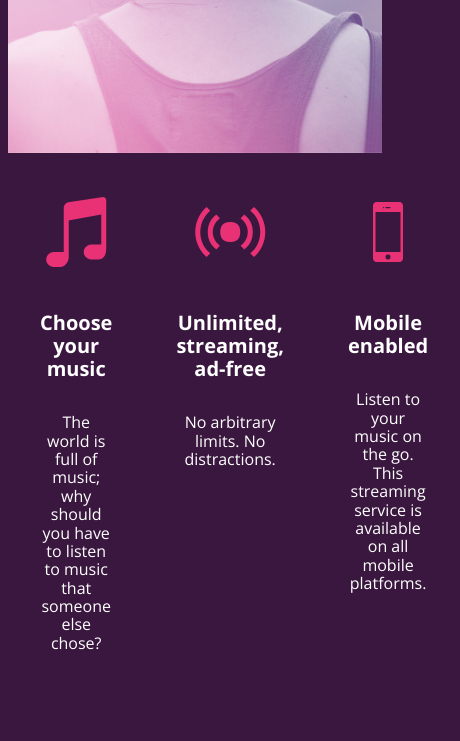
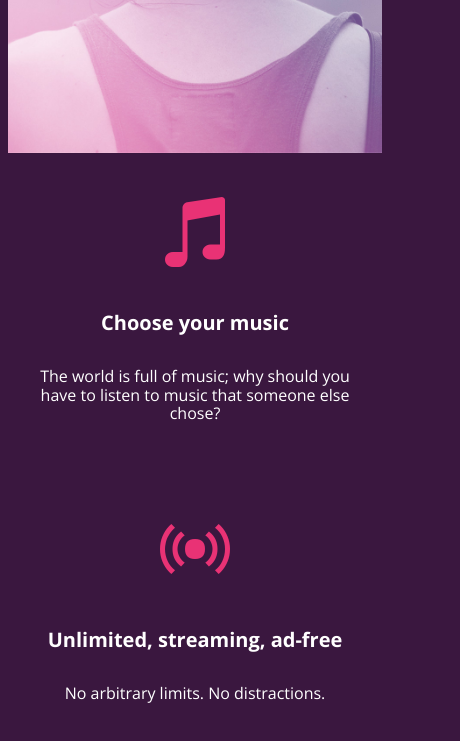
Before and after one commit to Omni-sonata/bloc-jams, a plain HTML site: page index.html in a window 390 px wide. Shown: the part 549-1290 px from the top of the page, 460 px wide, since content can reach past the window. Before the commit the page ends 1249 px from the top, so only its background shows below. Drawn offline with nearby package versions, Linux system fonts and the light colour scheme.

Commit message:
Checkpoint 4. HTML & CSS: Responsiveness

```diff
--- a/index.html
+++ b/index.html
@@ -2,10 +2,12 @@
  <html>
      <head>
 	       <title>Bloc Jams</title>
+         <meta name="viewport" content="width=device-width, initial-scale=1">
          <link rel="stylesheet" type="text/css" href="http://fonts.googleapis.com/css?family=Open+Sans:400,800,600,700,300">
          <link rel="stylesheet" type="text/css" href="http://code.ionicframework.com/ionicons/2.0.1/css/ionicons.min.css">
          <link rel="stylesheet" type="text/css" href="styles/normalize.css">
          <link rel="stylesheet" type="text/css" href="styles/main.css">
+         <link rel="stylesheet" type="text/css" href="styles/landing.css">
      </head>
      <body class="landing">
          <nav class="navbar"> <!-- nav bar -->
@@ -14,18 +16,18 @@
          <section class="hero-content"> <!-- hero content -->
 	           <h1 class="hero-title">Turn the music up!</h1>
 	       </section>
-         <section class="selling-points"> <!-- selling points -->
-             <div class="point">
+         <section class="selling-points container"> <!-- selling points -->
+             <div class="point column third">
                 <span class="ion-music-note"></span>
                 <h5 class="point-title">Choose your music</h5>
                 <p class="point-description">The world is full of music; why should you have to listen to music that someone else chose?</p>
              </div>
-             <div class="point">
+             <div class="point column third">
                      <span class="ion-radio-waves"></span>
                      <h5 class="point-title">Unlimited, streaming, ad-free</h5>
                      <p class="point-description">No arbitrary limits. No distractions.</p>
              </div>
-             <div class="point">
+             <div class="point column third">
                      <span class="ion-iphone"></span>
                      <h5 class="point-title">Mobile enabled</h5>
                      <p class="point-description">Listen to your music on the go. This streaming service is available on all mobile platforms.</p>
--- /dev/null
+++ b/styles/landing.css
@@ -0,0 +1,49 @@
+body.landing {
+    background-color: rgb(58,23,63); /* sets the background color to an RGB value (see below) */
+}
+
+.hero-content {
+    position: relative;
+    min-height: 600px; /* hero content element must be _at least_ 600 pixels */
+    background-image: url(../assets/images/bloc_jams_bg.jpg);
+    background-repeat: no-repeat;
+    background-position: center center;
+    background-size: cover;
+}
+
+.hero-content .hero-title {
+    position: absolute;
+    top: 40%;
+    -webkit-transform: translateY(-50%);
+    -moz-transform: translateY(-50%);
+    transform: translateY(-50%);
+    width: 100%;                  /* makes sure the title inhabits the full width of its container */
+    text-align: center;           /* aligns text in the horizontal center of the element */
+    font-size: 4rem;              /* specifies the size of the font in root em units */
+    font-weight: 300;             /* makes the font thinner or lighter weight */
+    text-transform: uppercase;    /* transforms the text to be all uppercase lettering */
+    letter-spacing: 0.5rem;       /* puts 0.5 root ems worth of space between each letter */
+    text-shadow: 1px 1px 0px rgb(58,23,63);   /* creates a shadow underneath the text for readability over the image */
+}
+
+.selling-points {
+    position: relative;
+
+}
+
+.point {
+    position: relative;
+    padding: 2rem;
+    text-align: center;
+}
+
+.point .point-title {
+    font-size: 1.25rem;
+}
+
+.ion-music-note,
+.ion-radio-waves,
+.ion-iphone {
+    color: rgb(233,50,117);
+    font-size: 5rem;
+}
--- a/styles/main.css
+++ b/styles/main.css
@@ -1,3 +1,9 @@
+*, *::before, *::after {
+     -moz-box-sizing: border-box;
+     -webkit-box-sizing: border-box;
+     box-sizing: border-box;
+ }
+
 html {
      height: 100%; /* makes sure our HTML takes up 100% of the browser window */
      font-size: 100%;
@@ -9,9 +15,6 @@ html {
      min-height: 100%;         /* says the height of the body must be, at minimum, 100% of the window */
  }
 
- body.landing {
-     background-color: rgb(58,23,63); /* sets the background color to an RGB value (see below) */
- }
  .navbar {
      padding: 0.5rem;
      background-color: rgb(101,18,95);
@@ -22,55 +25,32 @@ html {
      left: 2rem;
  }
 
- .hero-content {
-     position: relative; /* positioning will be explained in a resource */
-     min-height: 600px;  /* hero content element must be _at least_ 600 pixels */
-     background-image: url(../assets/images/bloc_jams_bg.jpg);
-     background-repeat: no-repeat;
-     background-position: center center;
-     background-size: cover;
+ .container {
+     margin: 0 auto;
+     max-width: 64rem;
  }
 
- .hero-content .hero-title {
-    position: absolute;             /* positioning will be explained in a resource */
-    top: 40%;                       /* positioning will be explained in a resource */
-    -webkit-transform: translateY(-50%);
-    -moz-transform: translateY(-50%);
-    -ms-transform: translateY(-50%);
-    transform: translateY(-50%);
-    width: 100%;                    /* makes sure the title inhabits the full width of its container */
-    text-align: center;             /* aligns text in the horizontal center of the element */
-    font-size: 4rem;                /* specifies the size of the font in root em units */
-    font-weight: 300;               /* makes the font thinner or lighter weight */
-    text-transform: uppercase;      /* transforms the text to be all uppercase lettering */
-    letter-spacing: 0.5rem;         /* puts 0.5 root ems worth of space between each letter */
-    text-shadow: 1px 1px 0px rgb(58,23,63); /* creates a shadow underneath the text for readability over the image */
-}
+ /* Medium and small screens (640px) */
+ @media (min-width: 640px) {
+   /* Style information will go here */
+        html { font-size: 112%; }
 
-.selling-points {
-    position: relative;
-    display: table;
-    width: 100%;
-    -webkit-box-sizing: border-box;
-    -moz-box-sizing: border-box;
-    box-sizing: border-box; /* we'll explain this in a resource */
-}
+        .column {
+            float: left;
+            padding-left: 1rem;
+            padding-right: 1rem;
+        }
 
-.point {
-    display: table-cell;
-    position: relative;
-    width: 33.3%;
-    padding: 2rem;
-    text-align: center;
-}
+        .column.full { width: 100%; }
+        .column.two-thirds { width: 66.7%; }
+        .column.half { width: 50%; }
+        .column.third { width: 33.3%; }
+        .column.fourth { width: 25%; }
+        .column.flow-opposite { float: right; }
+ }
 
-.point .point-title {
-    font-size: 1.25rem;
-}
-
-.ion-music-note,
-.ion-radio-waves,
-.ion-iphone {
-    color: rgb(233,50,117);
-    font-size: 5rem;
-}
+ /* Large screens (1024px) */
+ @media (min-width: 1024px) {
+   /* Style information will go here */
+        html { font-size: 120%; }
+ }
```
